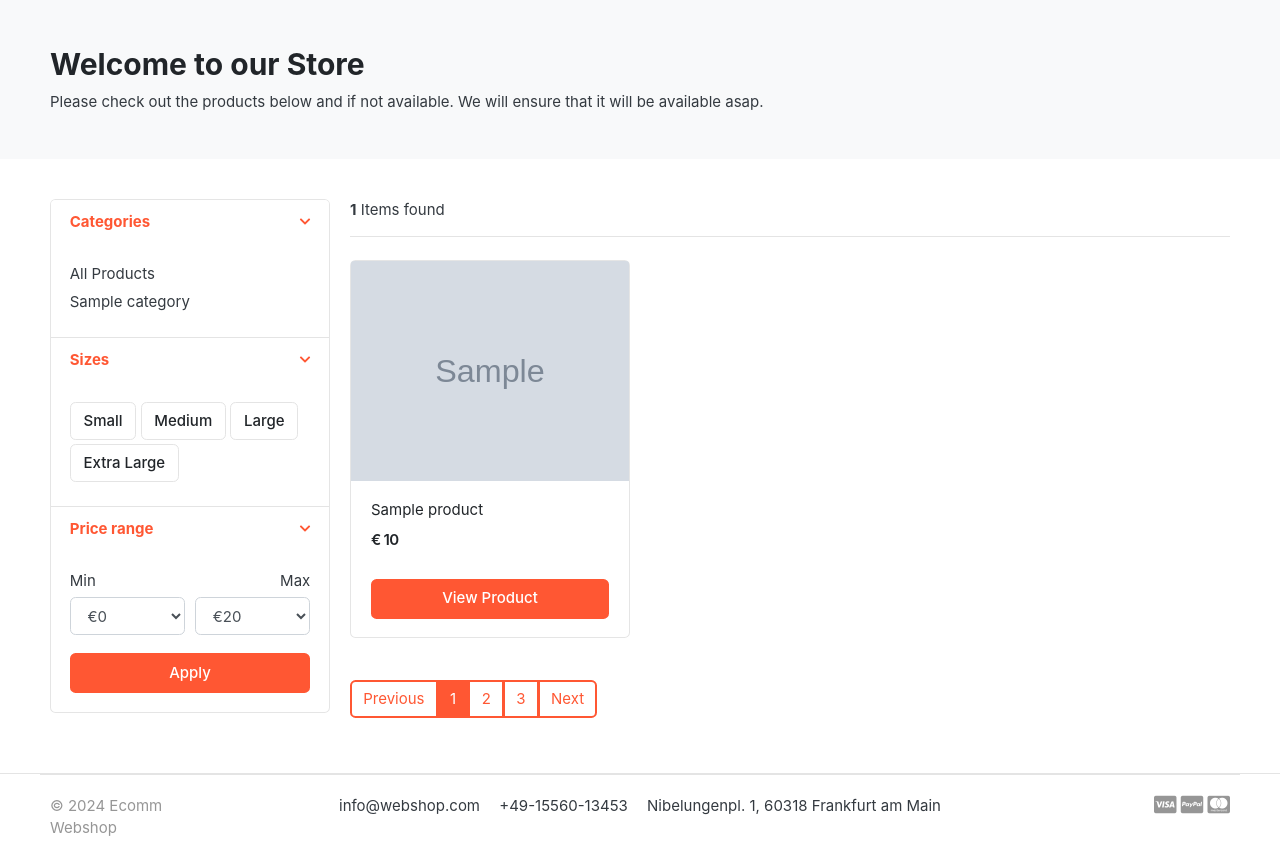
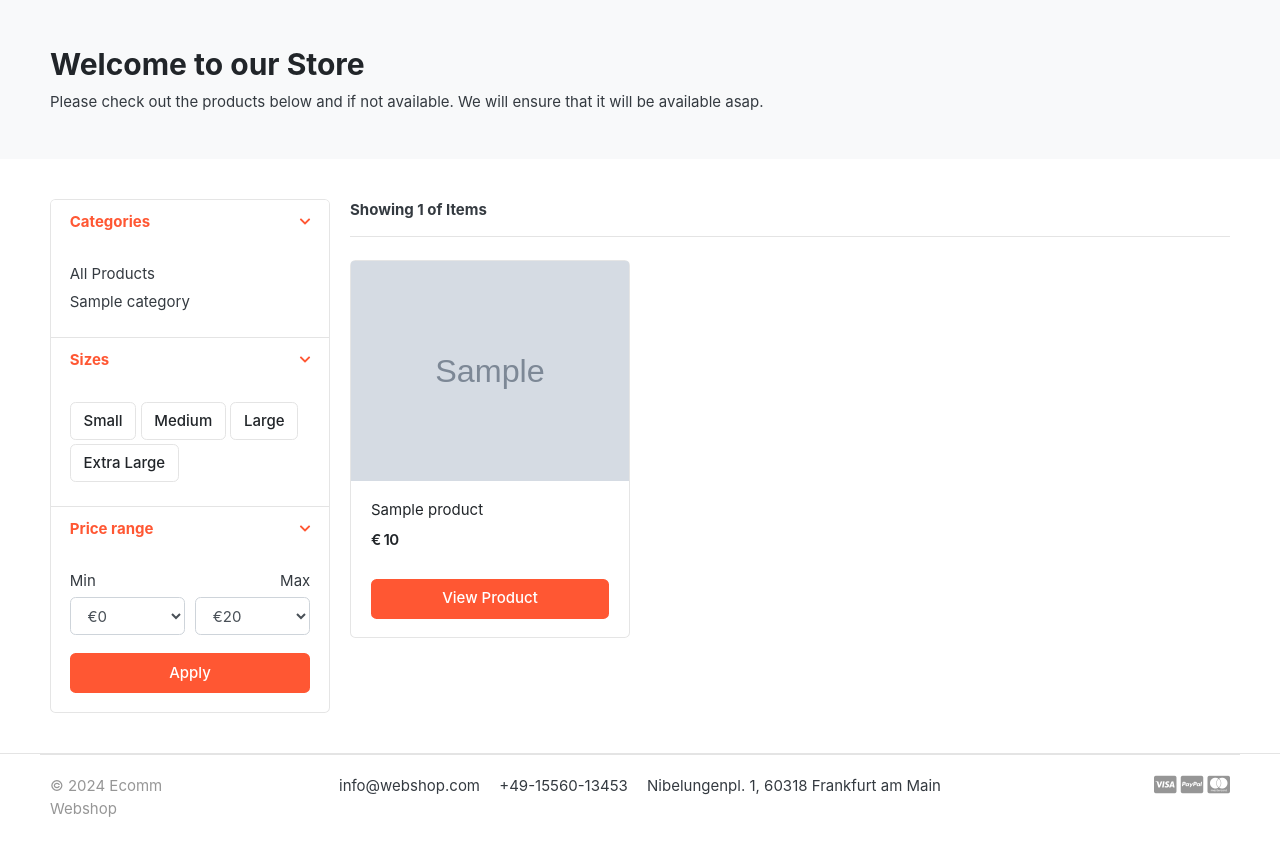
Before and after one commit to chiirag2611/Cloud-WebShop, a Django app: page /store/ in a window 1280 px wide. Shown: the part 118-978 px from the top of the page. After the commit the page ends 935 px from the top, so only its background shows below. Run offline with Django 5.2, Linux system fonts and the light colour scheme; tables that the repository leaves empty hold one stand-in row (values such as "Sample post"); grey boxes marked "Sample" are stand-in pictures; some libraries are stand-ins or nearby versions; some web fonts are replaced.

Commit message:
debugged the store item-header

```diff
--- a/store/views.py
+++ b/store/views.py
@@ -1,9 +1,10 @@
 from django.shortcuts import render, get_object_or_404
 from .models import Product
 from category.models import Category
-
 from cart.views import _cart_id
 from cart.models import CartItem
+from django.core.paginator import EmptyPage, PageNotAnInteger, Paginator
+
 
 def store(request, category_slug=None):
     categories = None
@@ -12,14 +13,20 @@ def store(request, category_slug=None):
     if category_slug != None:
         categories = get_object_or_404(Category, slug=category_slug)
         products = Product.objects.filter(category=categories, is_available=True)
+        paginator = Paginator(products, 6)
+        page = request.GET.get('page')
+        paged_products = paginator.get_page(page)
         product_count = products.count()
     else:
         products = Product.objects.all().filter(is_available=True)
+        paginator = Paginator(products, 9)
+        page = request.GET.get('page')
+        paged_products = paginator.get_page(page)
         product_count = products.count()
 
 
     context = {
-        'products': products,
+        'products':  paged_products,
          'product_count': product_count,
     }
     return render(request, 'store/store.html', context)
--- a/templates/store/store.html
+++ b/templates/store/store.html
@@ -122,11 +122,19 @@
             </aside> <!-- col.// -->
             <main class="col-md-9">
 
-        <header class="border-bottom mb-4 pb-3">
-                <div class="form-inline">
-                    <span class="mr-md-auto"> <b>{{ product_count }}</b> Items found </span>
-                </div>
-        </header><!-- sect-heading -->
+                <header class="border-bottom mb-4 pb-3">
+                    <div class="form-inline">
+                        <span class="mr-md-auto">
+                            {% if products %}
+                                {% with items_on_page=products|length total=paginator.count %}
+                                    <b>Showing {{ items_on_page }} of {{ total }} Items</b>
+                                {% endwith %}
+                            {% else %}
+                                <b>0 Items found</b>
+                            {% endif %}
+                        </span>
+                    </div>
+                </header>
 
         <div class="row">
             {% for product in products %}
@@ -156,16 +164,42 @@
             </div> <!-- col.// -->
             {% endfor %}
         </div>
+        <nav class="mt-4" aria-label="Page navigation sample">
+            {% if products.has_other_pages %}
+            <ul class="pagination">
+                {% if products.has_previous %}
+                <li class="page-item">
+                    <a class="page-link" style="border: 2px solid #ff5733; color: #ff5733;" href="?page={{products.previous_page_number}}">Previous</a>
+                </li>
+                {% else %}
+                <li class="page-item disabled">
+                    <a class="page-link" style="border: 2px solid #e9ecef; color: #6c757d;" href="#">Previous</a>
+                </li>
+                {% endif %}
 
+                {% for i in products.paginator.page_range %}
+                    {% if products.number == i %}
+                    <li class="page-item active">
+                        <a class="page-link" style="border: 2px solid #ff5733; background-color: #ff5733; color: white;" href="#">{{i}}</a>
+                    </li>
+                    {% else %}
+                    <li class="page-item">
+                        <a class="page-link" style="border: 2px solid #ff5733; color: #ff5733;" href="?page={{i}}">{{i}}</a>
+                    </li>
+                    {% endif %}
+                {% endfor %}
 
-        <nav class="mt-4" aria-label="Page navigation sample">
-          <ul class="pagination">
-            <li class="page-item disabled"><a class="page-link" href="#"style="border: 2px solid ; border-color: #ff5733; text-color: #ff5733; color: #ff5733;;">Previous</a></li>
-            <li class="page-item active"><a class="page-link" href="#"style="border: 2px solid ; border-color: #ff5733; background-color:#ff5733; text-color: #ff5733; color: white;;">1</a></li>
-            <li class="page-item"><a class="page-link" href="#"style="border: 2px solid ; border-color: #ff5733; text-color: #ff5733; color: #ff5733;;">2</a></li>
-            <li class="page-item"><a class="page-link" href="#"style="border: 2px solid ; border-color: #ff5733; text-color: #ff5733; color: #ff5733;;">3</a></li>
-            <li class="page-item"><a class="page-link" href="#"style="border: 2px solid ; border-color: #ff5733; text-color: #ff5733; color: #ff5733;;">Next</a></li>
-          </ul>
+                {% if products.has_next %}
+                <li class="page-item">
+                    <a class="page-link" style="border: 2px solid #ff5733; color: #ff5733;" href="?page={{products.next_page_number}}">Next</a>
+                </li>
+                {% else %}
+                <li class="page-item disabled">
+                    <a class="page-link" style="border: 2px solid #e9ecef; color: #6c757d;" href="#">Next</a>
+                </li>
+                {% endif %}
+            </ul>
+            {% endif %}
         </nav>
 
             </main> <!-- col.// -->
```
